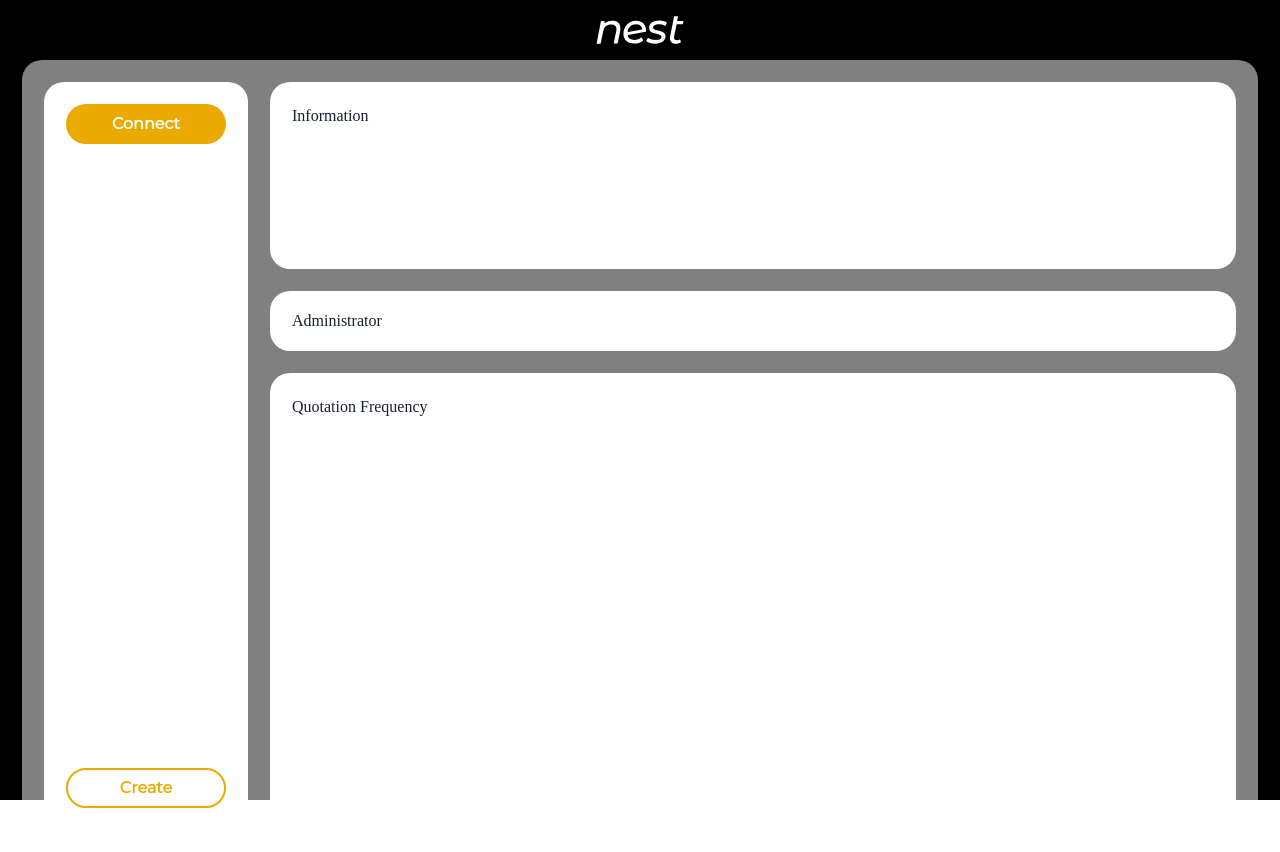
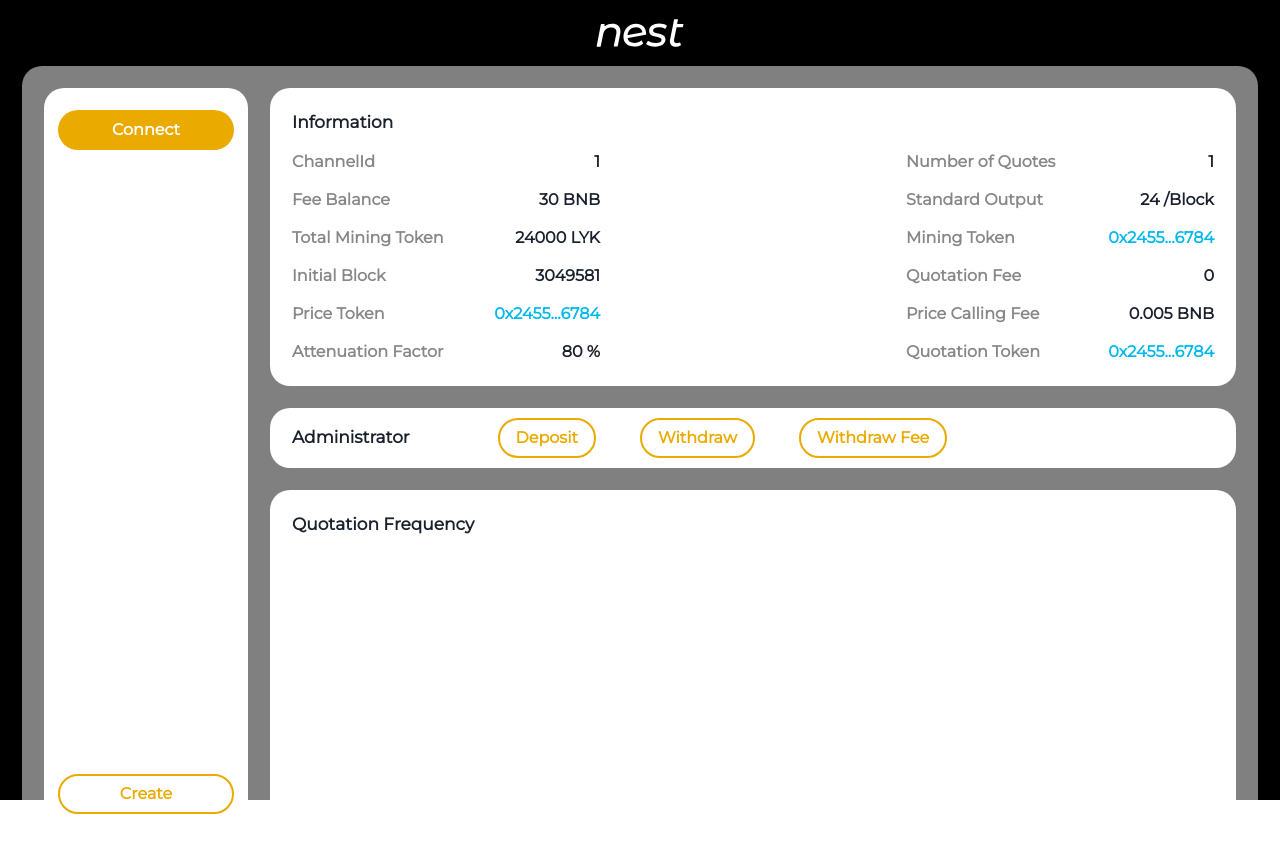
Before and after one commit to NEST-Protocol/NEST-Channel-Web, a React (Create React App) app: page /#/ in a window 1280 px wide. Shown: the top 852 px of the page. Built offline with nearby package versions, Linux system fonts and the light colour scheme.

Commit message:
add info

```diff
--- a/src/pages/App.tsx
+++ b/src/pages/App.tsx
@@ -23,8 +23,8 @@ const Background = () => {
 
 const Header = () => {
   return (
-    <Stack w={"100vw"} h={"60px"} justifyContent={"center"} alignItems={"center"}>
-      <Logo w={88} h={28}/>
+    <Stack w={"100vw"} h={"66px"} justifyContent={"center"} alignItems={"center"}>
+      <Logo w={"88px"} h={"28px"}/>
     </Stack>
   )
 }
--- a/src/pages/Root/Administrator.tsx
+++ b/src/pages/Root/Administrator.tsx
@@ -1,9 +1,14 @@
-import {Stack, Text} from "@chakra-ui/react";
+import {Button, Stack, Text} from "@chakra-ui/react";
 
 const Administrator = () => {
   return (
-    <Stack bg={"white"} w={"100%"} h={"60px"} borderRadius={20} p={"22px"} justifyContent={"center"}>
-      <Text>Administrator</Text>
+    <Stack bg={"white"} w={"100%"} h={"60px"} borderRadius={20} p={"22px"} alignItems={"center"} direction={"row"} spacing={"88px"}>
+      <Text fontWeight={600} fontSize={"17px"}>Administrator</Text>
+      <Stack direction={"row"} spacing={"44px"}>
+        <Button variant={"outline"}>Deposit</Button>
+        <Button variant={"outline"}>Withdraw</Button>
+        <Button variant={"outline"}>Withdraw Fee</Button>
+      </Stack>
     </Stack>
   )
 }
--- a/src/pages/Root/Information.tsx
+++ b/src/pages/Root/Information.tsx
@@ -1,11 +1,49 @@
-import {Stack, Text} from "@chakra-ui/react";
+import {Spacer, Stack, Text, Link, Wrap, WrapItem} from "@chakra-ui/react";
+import { FC } from "react";
 
 const Information = () => {
   return (
-    <Stack bg={"white"} w={"100%"} h={"188px"} borderRadius={20} p={"22px"}>
-      <Text>Information</Text>
+    <Stack bg={"white"} w={"100%"} borderRadius={20} p={"22px"} spacing={"14px"}>
+      <Text fontWeight={600} fontSize={"17px"}>Information</Text>
+      <Wrap justify={"space-between"} spacing={"14px"}>
+        <InformationDetail title={"ChannelId"} value={1}/>
+        <InformationDetail title={"Number of Quotes"} value={1}/>
+        <InformationDetail title={"Fee Balance"} value={30} unit={"BNB"}/>
+        <InformationDetail title={"Standard Output"} value={24} unit={"/Block"}/>
+        <InformationDetail title={"Total Mining Token"} value={24000} unit={"LYK"}/>
+        <InformationDetail title={"Mining Token"} value={"0x2455...6784"} link={"1234"}/>
+        <InformationDetail title={"Initial Block"} value={3049581}/>
+        <InformationDetail title={"Quotation Fee"} value={0}/>
+        <InformationDetail title={"Price Token"} value={"0x2455...6784"} link={"1234"}/>
+        <InformationDetail title={"Price Calling Fee"} value={0.005} unit={"BNB"}/>
+        <InformationDetail title={"Attenuation Factor"} value={80} unit={"%"}/>
+        <InformationDetail title={"Quotation Token"} value={"0x2455...6784"} link={"1234"}/>
+      </Wrap>
     </Stack>
   )
 }
 
+type InformationDetailProps = {
+  title: string
+  value: string | number
+  unit?: string
+  link?: string
+}
+
+const InformationDetail: FC<InformationDetailProps> = ({...props}) => {
+  return (
+    <WrapItem>
+      <Stack direction={"row"} w={"308px"}>
+        <Text color={"secondary"} fontWeight={"bold"} h={"14px"}>{ props.title }</Text>
+        <Spacer/>
+        { props.link ? (
+          <Link href={props.link} isExternal color={"link"} fontWeight={"bold"}>{props.value} {props.unit}</Link>
+        ) : (
+          <Text fontWeight={"bold"}>{ props.value } {props.unit}</Text>
+        ) }
+      </Stack>
+    </WrapItem>
+  )
+}
+
 export default Information
--- a/src/pages/Root/QuotationFrequency.tsx
+++ b/src/pages/Root/QuotationFrequency.tsx
@@ -3,7 +3,7 @@ import {Stack, Text} from "@chakra-ui/react";
 const QuotationFrequency = () => {
   return (
     <Stack bg={"white"} w={"100%"} h={"460px"} borderRadius={20} p={"22px"}>
-      <Text>Quotation Frequency</Text>
+      <Text fontWeight={600} fontSize={"17px"}>Quotation Frequency</Text>
     </Stack>
   )
 }
--- a/src/pages/Root/WalletAndTokenList.tsx
+++ b/src/pages/Root/WalletAndTokenList.tsx
@@ -2,7 +2,7 @@ import {Stack, Button, Spacer} from "@chakra-ui/react";
 
 const WalletAndTokenList = () => {
   return (
-    <Stack bg={"white"} minW={"204px"} h={"100%"} borderRadius={20} p={"22px"}>
+    <Stack bg={"white"} minW={"204px"} h={"100%"} borderRadius={20} py={"22px"} px={"14px"}>
       <Button>
         Connect
       </Button>
--- a/src/theme/components/button.ts
+++ b/src/theme/components/button.ts
@@ -1,6 +1,7 @@
 export const Button = {
   baseStyle: {
     borderRadius: "20px",
+    fontWeight: "bold",
   },
   variants: {
     outline: {
--- a/src/theme/components/text.ts
+++ b/src/theme/components/text.ts
@@ -1,5 +1,4 @@
 export const Text = {
   baseStyle: {
-    fontFamily: "OPPOSans",
   },
 }
```
Also changed, not shown: src/assets/svg/logo.svg.
